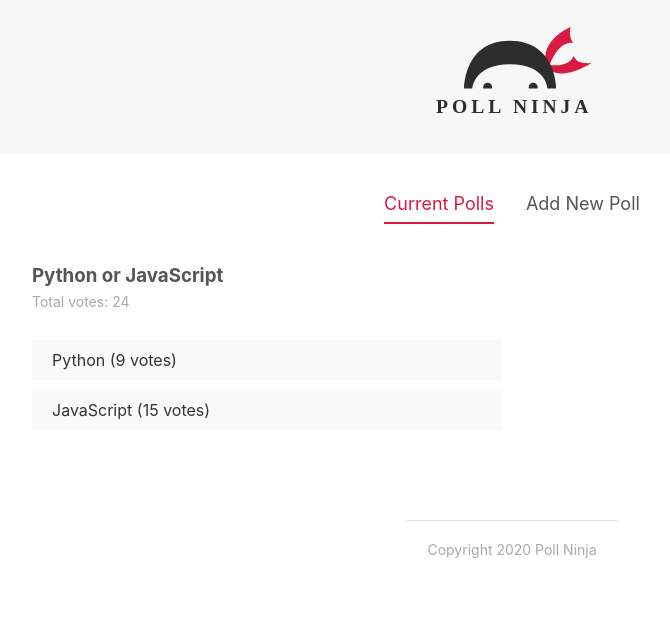
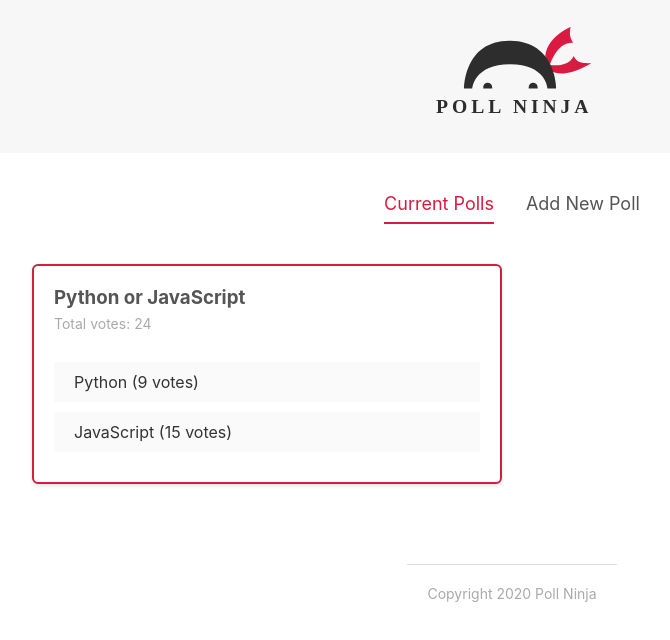
Before and after one commit to maxdevjs/learn-svelte-tutorial-for-beginners, a Svelte app in the folder ninjapolls/: page / in a window 1280 px wide. Shown: the top 640 px of the page, without its empty margins (128-798 px from the left). Built offline with nearby package versions, Linux system fonts and the light colour scheme.

Commit message:
Implement card.

```diff
--- a/ninjapolls/src/components/PollDetails.svelte
+++ b/ninjapolls/src/components/PollDetails.svelte
@@ -1,11 +1,13 @@
 <script>
+  import Card from '../shared/Card.svelte';
+
   export let poll;
 
   // reactive values
   $: totalVotes = poll.votesA + poll.votesB;
 </script>
 
-
+<Card>
   <div class="poll">
     <h3>{ poll.question }</h3>
     <p>Total votes: { totalVotes }</p>
@@ -18,6 +20,7 @@
       <span>{ poll.answerB } ({ poll.votesB } votes)</span>
     </div>
   </div>
+</Card>
 
 <style>
   h3{
--- /dev/null
+++ b/ninjapolls/src/shared/Card.svelte
@@ -0,0 +1,13 @@
+<div class="card">
+  <slot></slot>
+</div>
+
+<style>
+  .card {
+    background: white;
+    padding: 20px;
+    border: 2px solid #d91b42;
+    border-radius: 6px;
+    box-shadow: 0px 2px 4px rgba(0, 0, 0, 0.1);
+  }
+</style>
```
Lines whose indentation alone changed are shown as unchanged.
